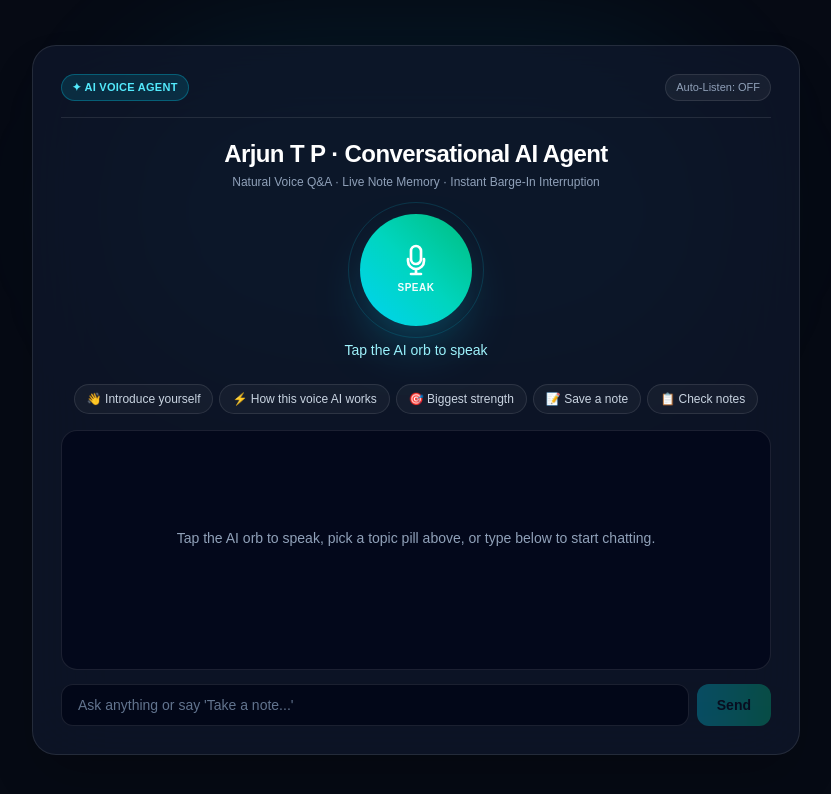
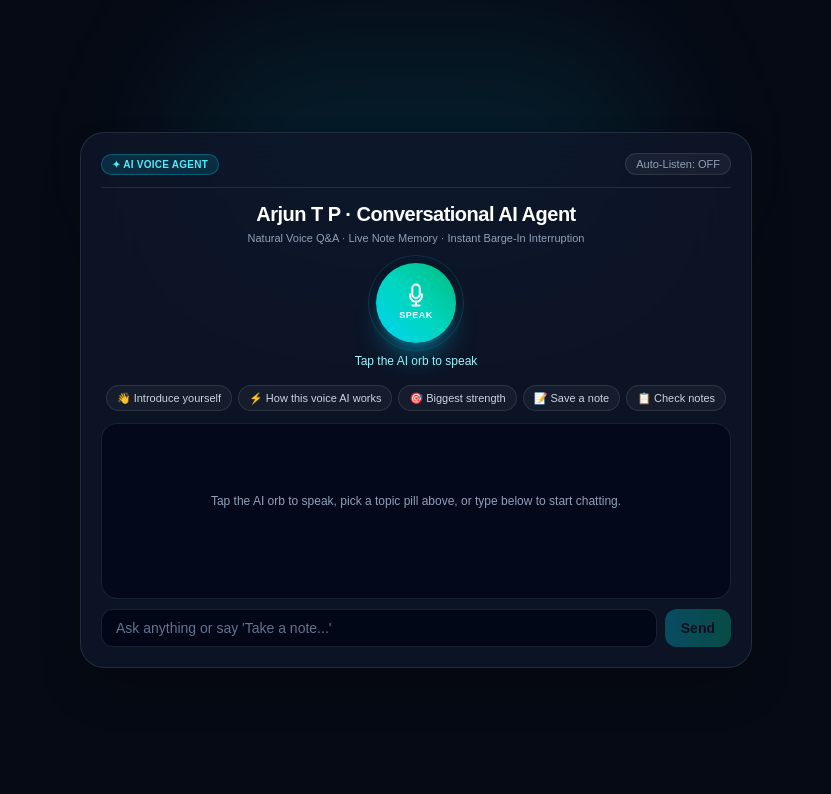
Before and after one commit to tpArjun123/arjun-voice-avatar, a Next.js app: page / in a window 1280 px wide. Shown: the top 794 px of the page, without its empty margins (224-1055 px from the left). Built offline with nearby package versions, Linux system fonts and the light colour scheme.

Commit message:
Update page.js

```diff
--- a/app/page.js
+++ b/app/page.js
@@ -416,16 +416,16 @@ export default function Home() {
     : "from-cyan-400 via-teal-400 to-emerald-500 shadow-cyan-500/35";
 
   return (
-    <main className="min-h-screen bg-[#060A14] text-slate-100 flex flex-col items-center justify-center p-4 sm:p-6">
+    <main className="min-h-screen bg-[#060A14] text-slate-100 flex flex-col items-center justify-center p-3 sm:p-4">
       {/* Ambient AI Glow */}
-      <div className="pointer-events-none fixed top-10 left-1/2 -translate-x-1/2 w-[620px] h-[340px] rounded-full bg-cyan-500/10 blur-3xl" />
+      <div className="pointer-events-none fixed top-6 left-1/2 -translate-x-1/2 w-[500px] h-[260px] rounded-full bg-cyan-500/10 blur-3xl" />
 
-      {/* Main AI Voice Agent Container (Balanced Medium Desktop Size) */}
-      <div className="relative z-10 w-full max-w-3xl bg-slate-900/75 backdrop-blur-2xl border border-white/10 rounded-3xl p-5 sm:p-7 shadow-2xl">
+      {/* Main AI Voice Agent Container (Compact Single-Screen Fit) */}
+      <div className="relative z-10 w-full max-w-2xl bg-slate-900/75 backdrop-blur-2xl border border-white/10 rounded-3xl p-4 sm:p-5 shadow-2xl">
         {/* Top Status & AI Identity Bar */}
-        <div className="flex flex-wrap items-center justify-between gap-2 pb-4 border-b border-white/10">
+        <div className="flex flex-wrap items-center justify-between gap-2 pb-3 border-b border-white/10">
           <div className="flex items-center gap-2">
-            <span className="px-2.5 py-1 rounded-full bg-cyan-500/15 border border-cyan-400/30 text-cyan-300 text-[11px] font-semibold tracking-wide">
+            <span className="px-2.5 py-0.5 rounded-full bg-cyan-500/15 border border-cyan-400/30 text-cyan-300 text-[10px] font-semibold tracking-wide">
               ✦ AI VOICE AGENT
             </span>
           </div>
@@ -433,7 +433,7 @@ export default function Home() {
           <div className="flex items-center gap-2">
             <button
               onClick={() => setAutoListen((prev) => !prev)}
-              className={`px-2.5 py-1 rounded-full text-[11px] font-medium border transition cursor-pointer ${
+              className={`px-2.5 py-0.5 rounded-full text-[11px] font-medium border transition cursor-pointer ${
                 autoListen
                   ? "bg-emerald-500/20 border-emerald-400/40 text-emerald-300"
                   : "bg-white/5 border-white/10 text-slate-400 hover:text-slate-200"
@@ -451,7 +451,7 @@ export default function Home() {
                   setActionLog([]);
                   setStatusText("Tap the AI orb to speak");
                 }}
-                className="px-2.5 py-1 rounded-full bg-white/5 hover:bg-white/10 border border-white/10 text-[11px] text-slate-400 hover:text-white transition cursor-pointer"
+                className="px-2.5 py-0.5 rounded-full bg-white/5 hover:bg-white/10 border border-white/10 text-[11px] text-slate-400 hover:text-white transition cursor-pointer"
               >
                 Reset
               </button>
@@ -460,36 +460,36 @@ export default function Home() {
         </div>
 
         {/* Agent Profile & Capabilities */}
-        <div className="text-center mt-5">
-          <h1 className="text-xl sm:text-2xl font-bold text-white tracking-tight">
+        <div className="text-center mt-3">
+          <h1 className="text-lg sm:text-xl font-bold text-white tracking-tight">
             Arjun T P · Conversational AI Agent
           </h1>
-          <p className="text-xs text-slate-400 mt-1">
+          <p className="text-[11px] text-slate-400 mt-0.5">
             Natural Voice Q&A · Live Note Memory · Instant Barge-In Interruption
           </p>
         </div>
 
         {/* Center Interactive AI Voice Orb */}
-        <div className="my-6 flex flex-col items-center">
+        <div className="my-4 flex flex-col items-center">
           <div className="relative flex items-center justify-center">
             <span
-              className={`absolute -inset-3 rounded-full border border-cyan-400/25 ${
+              className={`absolute -inset-2 rounded-full border border-cyan-400/25 ${
                 isRecording || isSpeaking || loading ? "animate-ping opacity-50" : "opacity-60"
               }`}
             />
             <button
               onClick={toggleRecording}
               aria-label="Tap the AI orb to speak"
-              className={`relative z-10 w-28 h-28 rounded-full bg-gradient-to-tr ${orbStyle} flex flex-col items-center justify-center shadow-2xl transition-all duration-300 hover:scale-105 active:scale-95 cursor-pointer`}
+              className={`relative z-10 w-20 h-20 rounded-full bg-gradient-to-tr ${orbStyle} flex flex-col items-center justify-center shadow-xl transition-all duration-300 hover:scale-105 active:scale-95 cursor-pointer`}
             >
               {loading ? (
-                <div className="w-9 h-9 border-3 border-white/30 border-t-white rounded-full animate-spin" />
+                <div className="w-7 h-7 border-2 border-white/30 border-t-white rounded-full animate-spin" />
               ) : isSpeaking ? (
-                <div className="flex items-center gap-1.5 h-8">
-                  <span className="w-1.5 h-4 bg-white rounded-full animate-bounce [animation-delay:-0.2s]" />
-                  <span className="w-1.5 h-8 bg-white rounded-full animate-bounce" />
-                  <span className="w-1.5 h-6 bg-white rounded-full animate-bounce [animation-delay:-0.1s]" />
-                  <span className="w-1.5 h-3 bg-white rounded-full animate-bounce [animation-delay:-0.3s]" />
+                <div className="flex items-center gap-1 h-6">
+                  <span className="w-1 h-3 bg-white rounded-full animate-bounce [animation-delay:-0.2s]" />
+                  <span className="w-1 h-6 bg-white rounded-full animate-bounce" />
+                  <span className="w-1 h-4.5 bg-white rounded-full animate-bounce [animation-delay:-0.1s]" />
+                  <span className="w-1 h-2.5 bg-white rounded-full animate-bounce [animation-delay:-0.3s]" />
                 </div>
               ) : (
                 <>
@@ -499,7 +499,7 @@ export default function Home() {
                     viewBox="0 0 24 24"
                     strokeWidth={2}
                     stroke="currentColor"
-                    className="w-8 h-8 text-white"
+                    className="w-6 h-6 text-white"
                   >
                     <path
                       strokeLinecap="round"
@@ -507,7 +507,7 @@ export default function Home() {
                       d="M12 18.75a6 6 0 006-6v-1.5m-6 7.5a6 6 0 01-6-6v-1.5m6 7.5v3.75m-3.75 0h7.5M12 1.5a3.75 3.75 0 00-3.75 3.75v6a3.75 3.75 0 007.5 0v-6A3.75 3.75 0 0012 1.5z"
                     />
                   </svg>
-                  <span className="text-[10px] font-bold uppercase tracking-wider text-white/95 mt-1">
+                  <span className="text-[9px] font-bold uppercase tracking-wider text-white/95 mt-0.5">
                     {isRecording ? "Send" : "Speak"}
                   </span>
                 </>
@@ -515,13 +515,13 @@ export default function Home() {
             </button>
           </div>
 
-          <p className="mt-3.5 text-sm font-medium text-cyan-200">
+          <p className="mt-2.5 text-xs font-medium text-cyan-200">
             {statusText}
           </p>
         </div>
 
         {/* Interactive Topic & Action Chips */}
-        <div className="mb-4">
+        <div className="mb-3">
           <div className="flex flex-wrap items-center justify-center gap-1.5">
             {QUICK_TOPICS.map((item, i) => (
               <button
@@ -540,7 +540,7 @@ export default function Home() {
                   }
                 }}
                 disabled={loading}
-                className="text-xs px-3 py-1.5 rounded-full bg-white/[0.04] hover:bg-cyan-500/15 border border-white/10 hover:border-cyan-400/40 text-slate-300 hover:text-cyan-200 transition disabled:opacity-40 cursor-pointer"
+                className="text-[11px] px-2.5 py-1 rounded-full bg-white/[0.04] hover:bg-cyan-500/15 border border-white/10 hover:border-cyan-400/40 text-slate-300 hover:text-cyan-200 transition disabled:opacity-40 cursor-pointer"
               >
                 {item.label}
               </button>
@@ -550,23 +550,23 @@ export default function Home() {
 
         {/* AI Memory / Saved Notes Card */}
         {actionLog.length > 0 && (
-          <div className="mb-4 rounded-2xl bg-amber-500/10 border border-amber-400/25 p-3.5">
-            <div className="flex items-center justify-between mb-2">
-              <span className="text-xs font-semibold text-amber-300 flex items-center gap-1.5">
+          <div className="mb-3 rounded-xl bg-amber-500/10 border border-amber-400/25 p-2.5">
+            <div className="flex items-center justify-between mb-1.5">
+              <span className="text-[11px] font-semibold text-amber-300 flex items-center gap-1">
                 ✦ AI Session Memory ({actionLog.length})
               </span>
               <button
                 onClick={copyAllNotes}
-                className="text-[11px] px-2 py-0.5 rounded-md bg-amber-500/20 hover:bg-amber-500/30 text-amber-200 transition cursor-pointer"
+                className="text-[10px] px-2 py-0.5 rounded bg-amber-500/20 hover:bg-amber-500/30 text-amber-200 transition cursor-pointer"
               >
                 {copiedNotes ? "Copied!" : "Copy Notes"}
               </button>
             </div>
-            <div className="space-y-1.5 max-h-24 overflow-y-auto">
+            <div className="space-y-1 max-h-20 overflow-y-auto">
               {actionLog.map((note, idx) => (
                 <div
                   key={idx}
-                  className="text-xs text-amber-100/90 flex items-center justify-between bg-black/25 px-3 py-1.5 rounded-lg"
+                  className="text-[11px] text-amber-100/90 flex items-center justify-between bg-black/25 px-2.5 py-1 rounded-md"
                 >
                   <span>• {note.data?.summary || note.data?.action}</span>
                   <span className="text-[10px] text-amber-300/70 ml-2 shrink-0">
@@ -579,10 +579,10 @@ export default function Home() {
         )}
 
         {/* Conversation Feed */}
-        <div className="w-full bg-slate-950/75 border border-white/10 rounded-2xl p-4 h-60 overflow-y-auto space-y-3">
+        <div className="w-full bg-slate-950/75 border border-white/10 rounded-2xl p-3 h-44 overflow-y-auto space-y-2.5">
           {messages.length === 0 ? (
             <div className="h-full flex flex-col items-center justify-center text-center px-4">
-              <p className="text-xs sm:text-sm text-slate-400">
+              <p className="text-xs text-slate-400">
                 Tap the AI orb to speak, pick a topic pill above, or type below to start chatting.
               </p>
             </div>
@@ -594,7 +594,7 @@ export default function Home() {
                   m.role === "user" ? "items-end" : "items-start"
                 }`}
               >
-                <div className="flex items-center gap-2 mb-1 px-1">
+                <div className="flex items-center gap-2 mb-0.5 px-1">
                   <span className="text-[10px] uppercase tracking-wider text-slate-500 font-semibold">
                     {m.role === "user" ? "You" : "Arjun AI"}
                   </span>
@@ -609,7 +609,7 @@ export default function Home() {
                   )}
                 </div>
                 <div
-                  className={`max-w-[85%] px-3.5 py-2.5 rounded-2xl text-xs sm:text-sm leading-relaxed ${
+                  className={`max-w-[85%] px-3 py-2 rounded-2xl text-xs leading-relaxed ${
                     m.role === "user"
                       ? "bg-slate-800 text-slate-100 rounded-br-sm"
                       : "bg-cyan-500/10 border border-cyan-500/20 text-cyan-50 rounded-bl-sm"
@@ -624,19 +624,19 @@ export default function Home() {
         </div>
 
         {/* Text Input Bar */}
-        <form onSubmit={handleTextSubmit} className="w-full mt-3.5 flex gap-2">
+        <form onSubmit={handleTextSubmit} className="w-full mt-2.5 flex gap-2">
           <input
             ref={inputRef}
             type="text"
             value={inputText}
             onChange={(e) => setInputText(e.target.value)}
             placeholder="Ask anything or say 'Take a note...'"
-            className="flex-1 bg-slate-950/85 border border-white/10 rounded-xl px-4 py-2.5 text-sm text-white placeholder-slate-500 focus:outline-none focus:border-cyan-400/50"
+            className="flex-1 bg-slate-950/85 border border-white/10 rounded-xl px-3.5 py-2 text-xs sm:text-sm text-white placeholder-slate-500 focus:outline-none focus:border-cyan-400/50"
           />
           <button
             type="submit"
             disabled={loading || !inputText.trim()}
-            className="bg-gradient-to-r from-cyan-400 to-emerald-400 hover:opacity-90 disabled:opacity-30 text-slate-950 font-semibold px-5 py-2.5 rounded-xl text-sm transition cursor-pointer"
+            className="bg-gradient-to-r from-cyan-400 to-emerald-400 hover:opacity-90 disabled:opacity-30 text-slate-950 font-semibold px-4 py-2 rounded-xl text-xs sm:text-sm transition cursor-pointer"
           >
             Send
           </button>
```
